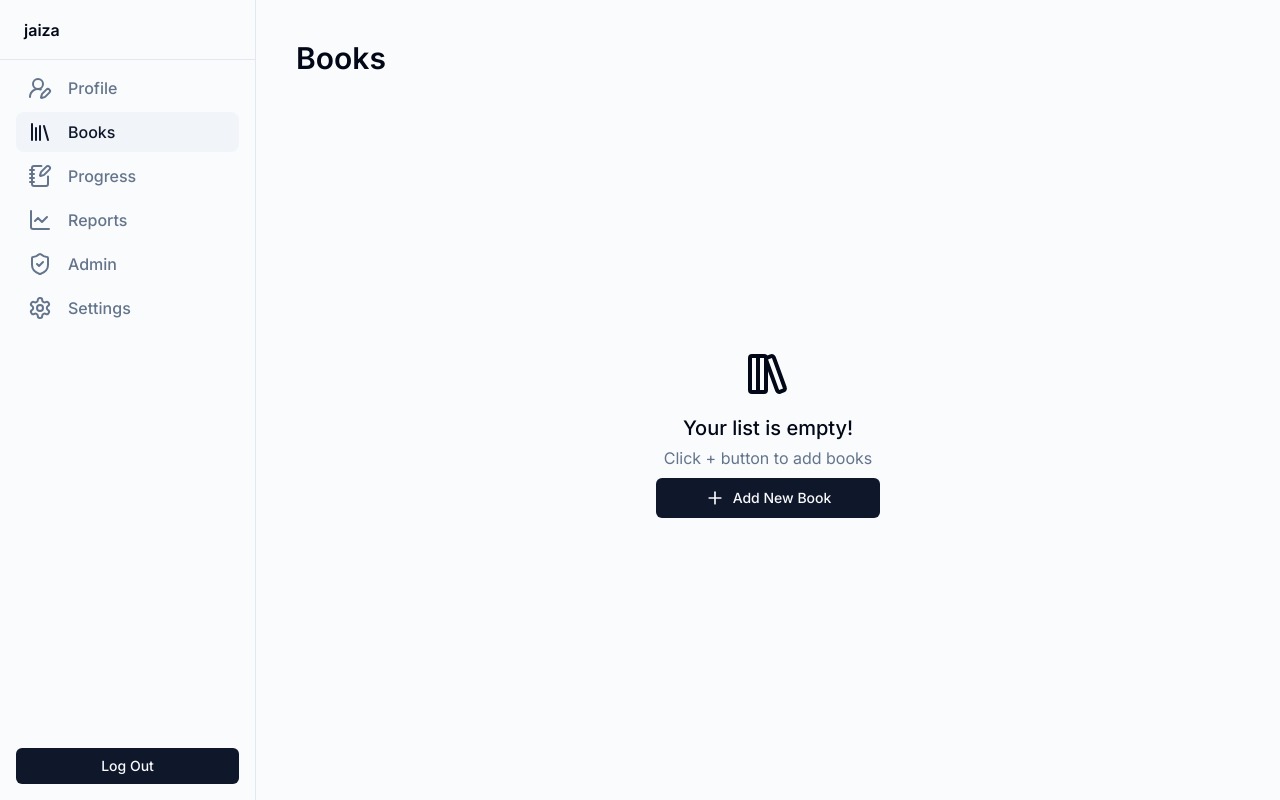
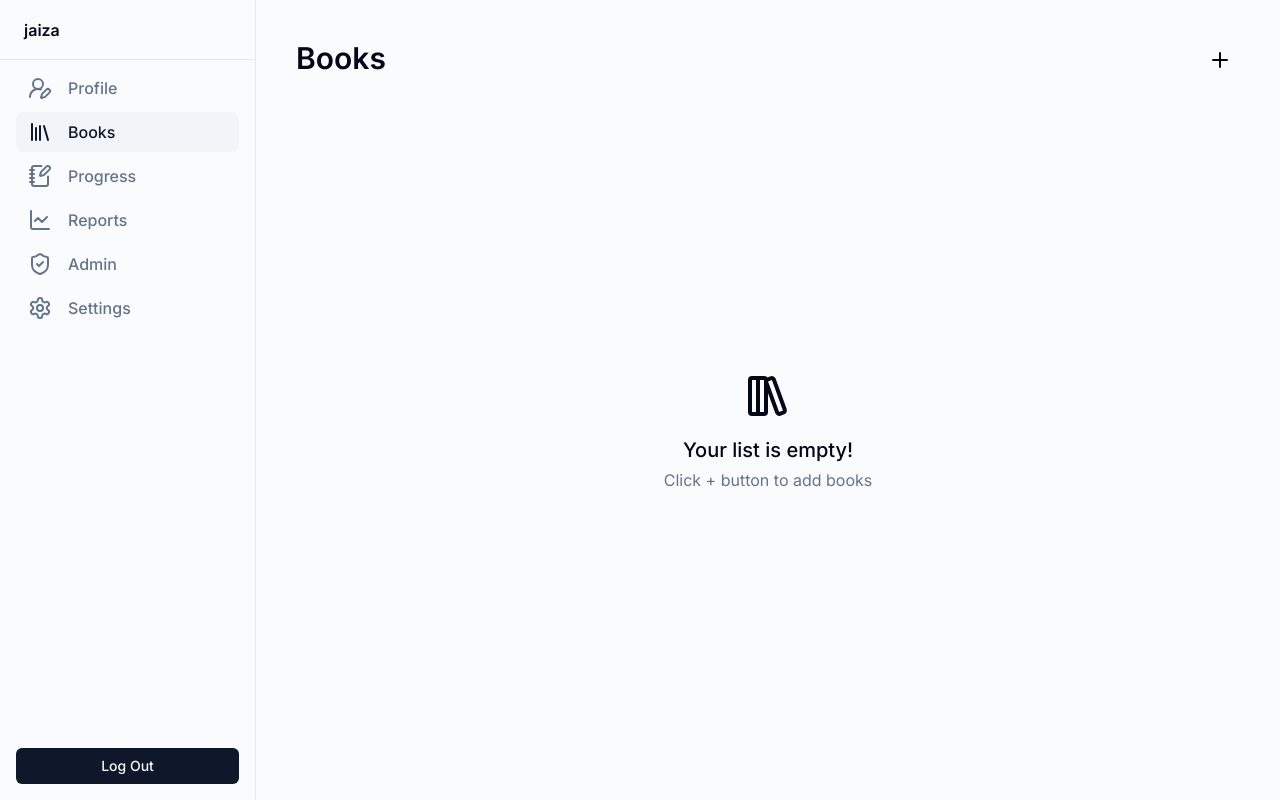
Before and after one commit to iameenahmed/jaiza, a Next.js app: page /books in a window 1280 px wide. Built offline with nearby package versions, Linux system fonts and the light colour scheme.

Commit message:
Refactor BooksPage component to include AddNewBook component for adding books

```diff
--- a/app/books/page.tsx
+++ b/app/books/page.tsx
@@ -1,10 +1,12 @@
+import AddNewBook from '@/components/books/AddNewBook'
 import Empty from '@/components/books/Empty'
 
 export default function BooksPage() {
   return (
     <div className="flex min-h-[calc(100vh_-_theme(spacing.16))] w-full flex-1 flex-col gap-4 bg-muted/40 p-4 md:min-h-screen md:gap-8 md:p-10">
-      <div className="mx-auto grid w-full max-w-6xl gap-2">
+      <div className="mx-auto flex w-full max-w-6xl justify-between gap-2">
         <h1 className="text-3xl font-semibold">Books</h1>
+        <AddNewBook />
       </div>
       <Empty />
     </div>
--- a/components/books/AddNewBook.tsx
+++ b/components/books/AddNewBook.tsx
@@ -15,9 +15,8 @@ export default function AddNewBook() {
   return (
     <Dialog>
       <DialogTrigger asChild>
-        <Button className="w-56">
-          <Plus className="me-2 h-5 w-5" />
-          Add New Book
+        <Button variant="ghost" size="icon">
+          <Plus aria-label="add new book" />
         </Button>
       </DialogTrigger>
       <DialogContent className="max-w-[26rem] md:max-w-[36rem] lg:max-w-[40rem]">
--- a/components/books/Empty.tsx
+++ b/components/books/Empty.tsx
@@ -1,5 +1,4 @@
 import { LibraryBig } from 'lucide-react'
-import AddNewBook from './AddNewBook'
 
 export default function Empty() {
   return (
@@ -7,7 +6,6 @@ export default function Empty() {
       <LibraryBig className="mb-4 h-12 w-12" />
       <h1 className="mb-1 text-xl font-medium">Your list is empty!</h1>
       <p className="mb-2 text-muted-foreground">Click + button to add books </p>
-      <AddNewBook />
     </div>
   )
 }
```
